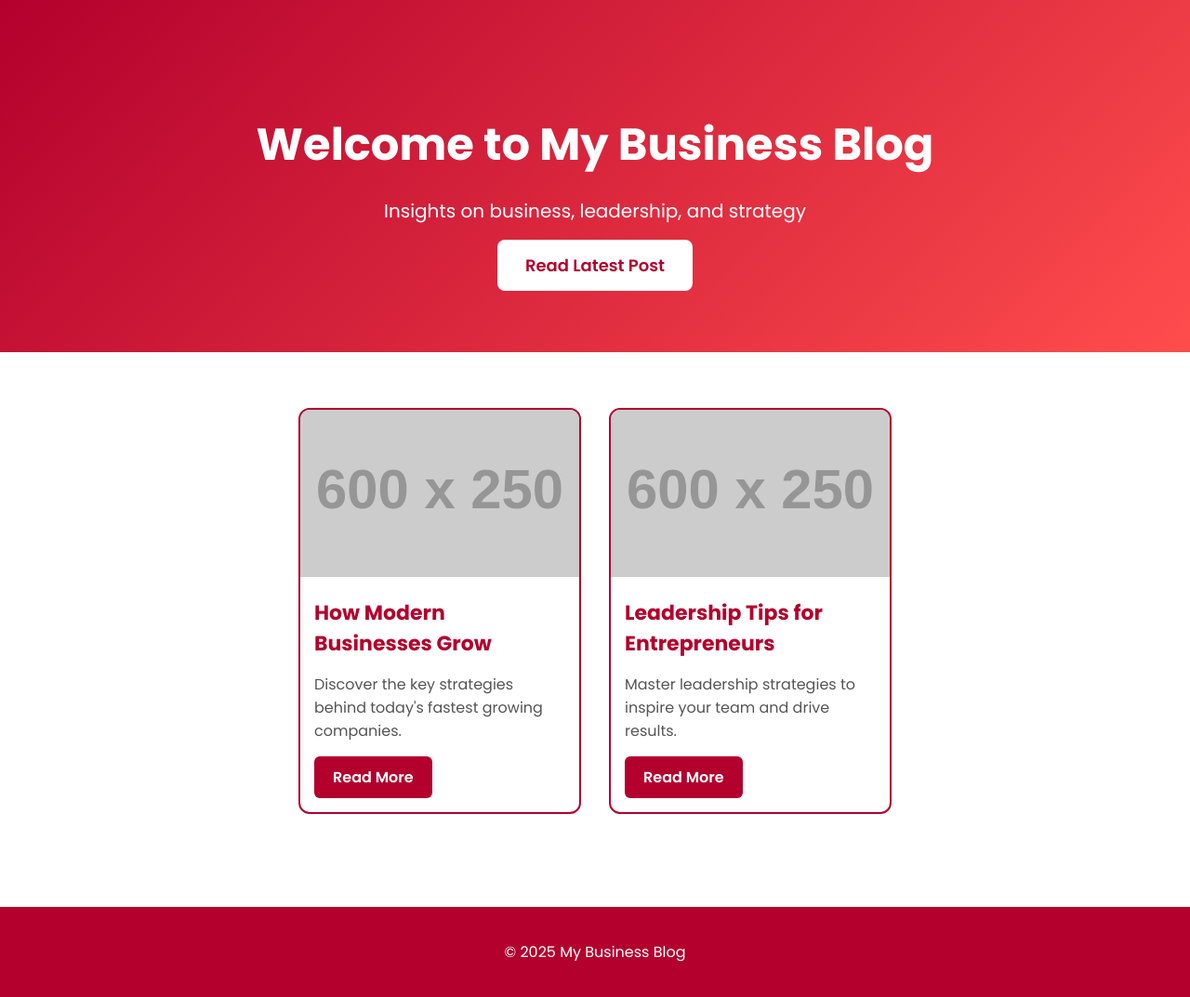
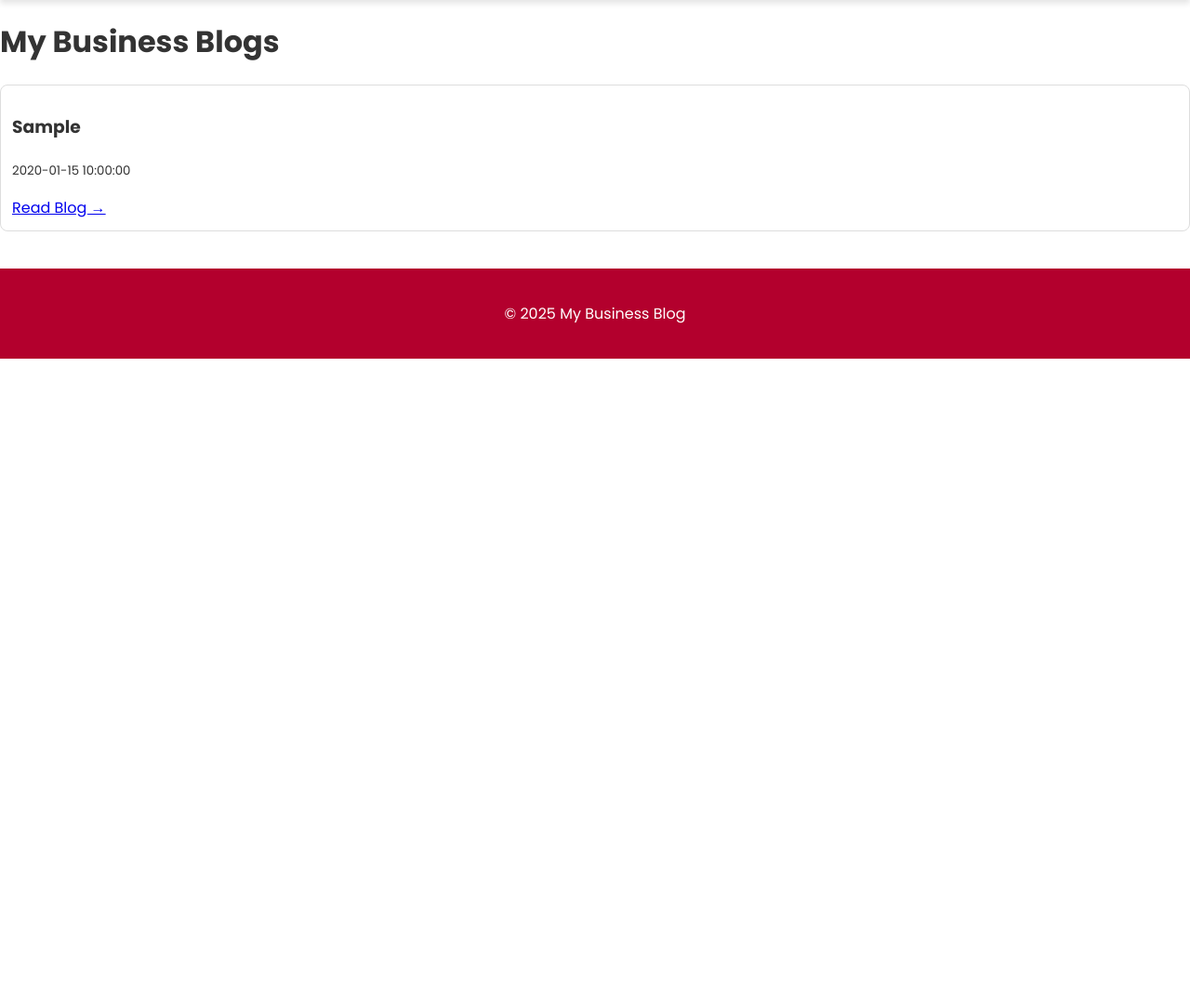
Before and after one commit to opshoreislam23-create/business_blog, a Flask app: template templates/index.html in a window 1280 px wide. Shown: the part 105-1178 px from the top of the page at 93% size. After the commit the page ends 491 px from the top, so only its background shows below. Run offline with Flask 3, Linux system fonts and the light colour scheme; the template is opened without the code that fills it: most values are stand-ins (such as "Sample title", 1, 10 or a date in 2020); grey boxes labelled with a size stand in for pictures from a placeholder-image service; some libraries are stand-ins or nearby versions.

Commit message:
update blog post

```diff
--- a/templates/index.html
+++ b/templates/index.html
@@ -1,25 +1,15 @@
 {% extends "base.html" %}
+
 {% block content %}
+<h1>My Business Blogs</h1>
 
-<section class="hero">
-    <h1>Welcome to My Business Blog</h1>
-    <p>Insights on business, leadership, and strategy</p>
-    <a class="read-btn" href="/post">Read Latest Post</a>
-</section>
-
-<section class="blog-section">
-    <div class="blog-card">
-        <img src="https://via.placeholder.com/600x250.png?text=Business+Growth" alt="Business Growth">
-        <h2>How Modern Businesses Grow</h2>
-        <p>Discover the key strategies behind today's fastest growing companies.</p>
-        <a class="read-btn" href="/post">Read More</a>
-    </div>
-    <div class="blog-card">
-        <img src="https://via.placeholder.com/600x250.png?text=Leadership+Tips" alt="Leadership Tips">
-        <h2>Leadership Tips for Entrepreneurs</h2>
-        <p>Master leadership strategies to inspire your team and drive results.</p>
-        <a class="read-btn" href="/post">Read More</a>
-    </div>
-</section>
+{% for p in posts %}
+  <div style="border:1px solid #ddd; padding:12px; margin:12px 0; border-radius:8px;">
+    <h3>{{ p.slug.replace('_',' ').title() }}</h3>
+    <small>{{ p.date }}</small>
+    <p>{{ p.preview }}</p>
+    <a href="/blog/{{ p.slug }}">Read Blog →</a>
+  </div>
+{% endfor %}
 
 {% endblock %}
```
Also changed, not shown: blogs/starting_entrepreneurship.md (added, +40 -0 lines), templates/post.html (+6 -10 lines).
